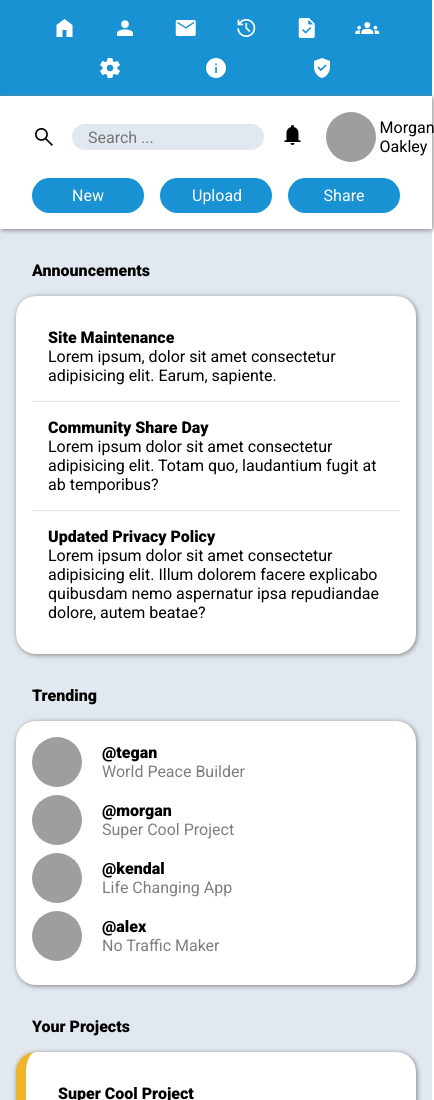
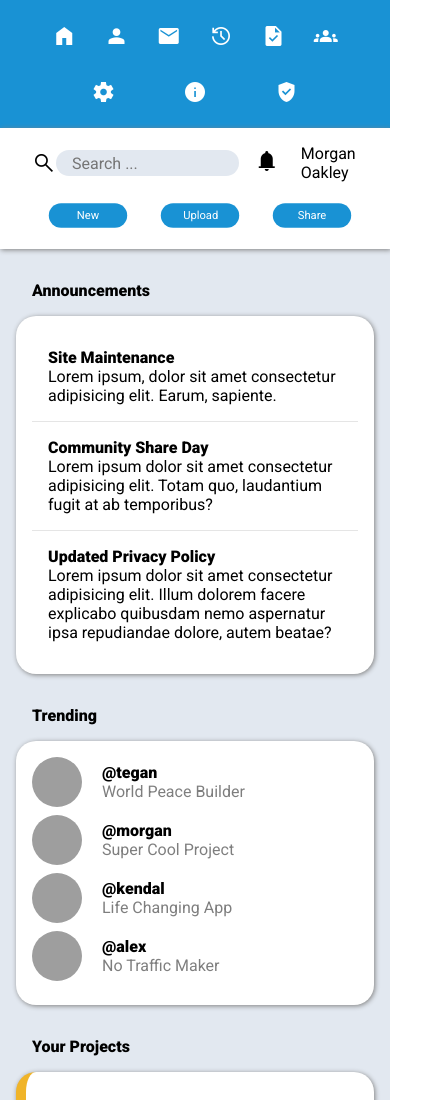
Before and after one commit to Anutka777/admin-dashboard, a plain HTML site: page index.html in a window 390 px wide. Shown: the top 1100 px of the page, 434 px wide, since content can reach past the window. Drawn offline with nearby package versions, Linux system fonts and the light colour scheme; grey boxes are pictures that could not be loaded.

Commit message:
DEV Add media quireis for mobile devices

```diff
--- a/styles.css
+++ b/styles.css
@@ -92,6 +92,7 @@ header {
   display: flex;
   gap: .2rem;
   align-items: center;
+  padding-right: 1rem;
 }
 
 .control-header {
@@ -227,7 +228,7 @@ img {
   }
 }
 
-@media(max-width: 800px) {
+@media(max-width: 820px) {
   .wrapper {
     grid-template-columns: 1fr;
   }
@@ -241,6 +242,7 @@ img {
   .additional-menu {
     display: flex;
     justify-content: space-evenly;
+    padding: .5rem;
   }
 
   ul li {
@@ -275,3 +277,22 @@ img {
     display: none;
   }
 }
+
+@media(max-width: 420px) {
+  * {
+    max-width: 100vw;
+  }
+
+  .profile > img {
+    display: none;
+  }
+
+  .search-box,
+  .header-buttons-block {
+    gap: 0;
+  }
+
+  .header-button {
+    scale: .7;
+  }
+}
```
